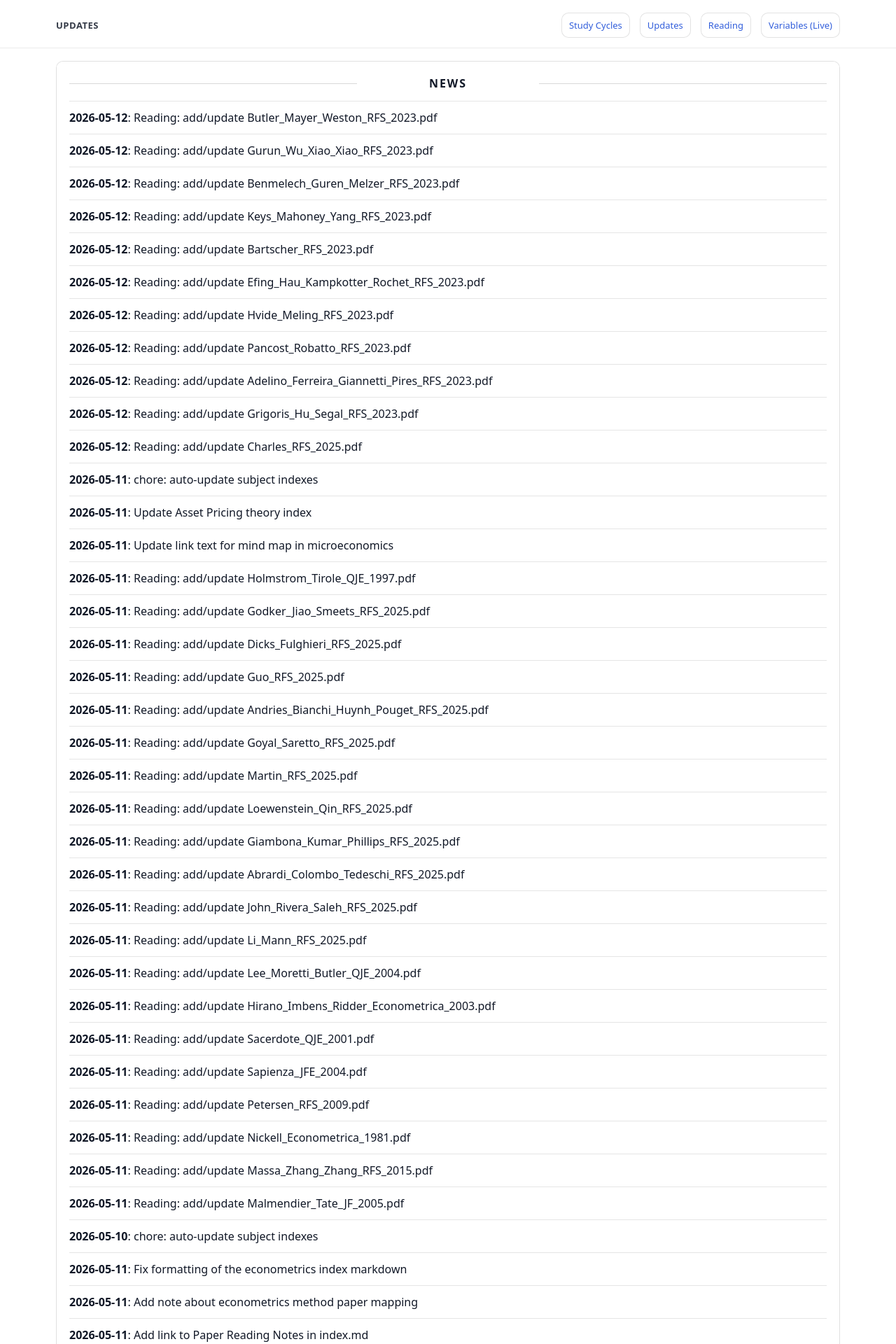
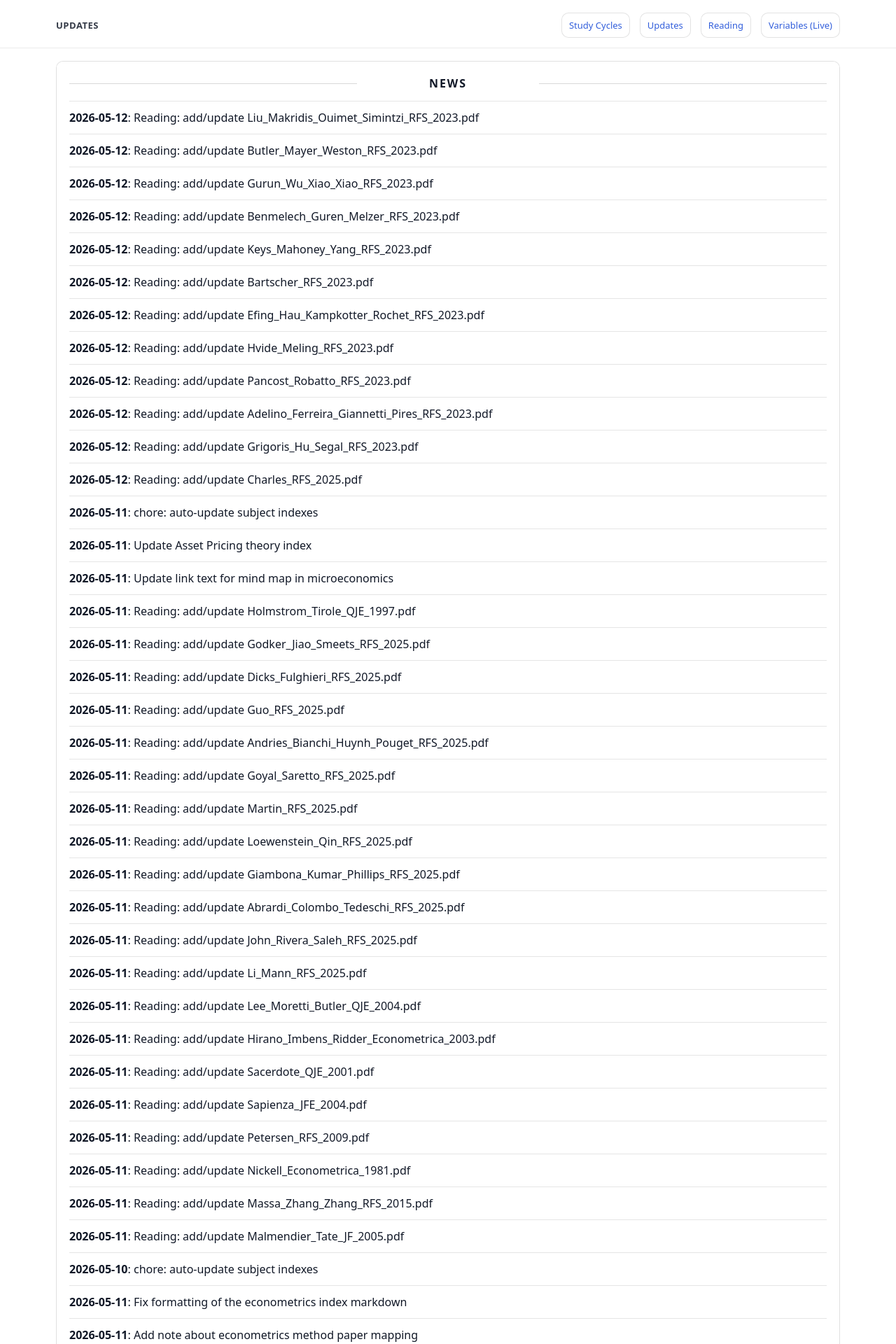
Before and after one commit to yaxinzn/study-archive, a Jekyll site: the page built from updates/index.md, in a window 1280 px wide. Shown: the top 1920 px of the page at 70% size. Built offline with Jekyll 4.4.1, drawn with Linux system fonts in a browser that asks for light colours.

Commit message:
chore: update NEWS feed

```diff
--- a/_data/news.yml
+++ b/_data/news.yml
@@ -1,4 +1,7 @@
 # Auto-generated update history (sorted newest -> oldest). Do not edit manually.
+- ts: "1778575546"
+  date: "2026-05-12"
+  title: "Reading: add/update Liu_Makridis_Ouimet_Simintzi_RFS_2023.pdf"
 - ts: "1778540162"
   date: "2026-05-12"
   title: "Reading: add/update Butler_Mayer_Weston_RFS_2023.pdf"
```
